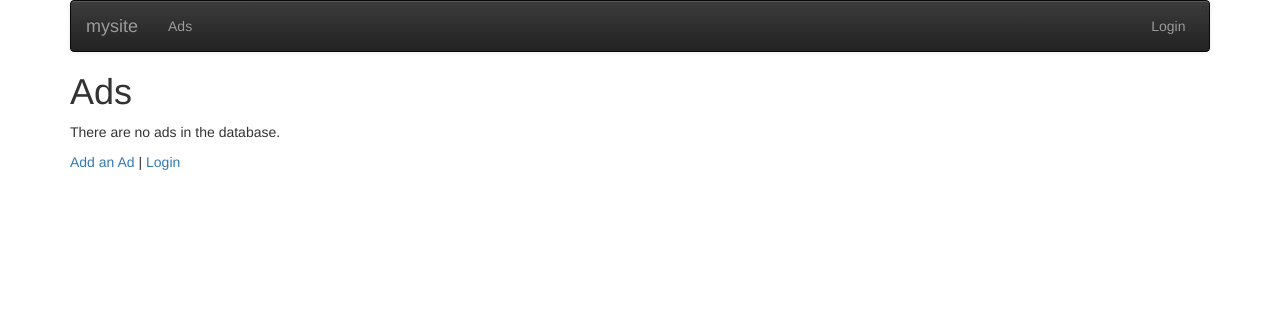
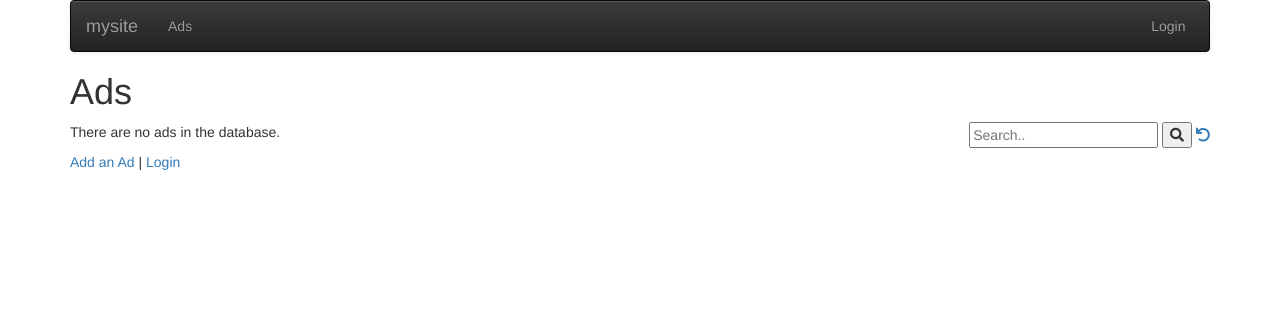
Before and after one commit to abhijitramesh/Django_for_everybody, a Django app: page /ads/ in a window 1280 px wide. Shown: the top 312 px of the page. Run offline with Django 3.2, Linux system fonts and the light colour scheme; data that the repository does not hold is empty; some libraries are stand-ins or nearby versions.

Commit message:
feat: ads: search

```diff
--- a/Building_Web_applicaitons_in_django/mysite/ads/templates/ads/ad_list.html
+++ b/Building_Web_applicaitons_in_django/mysite/ads/templates/ads/ad_list.html
@@ -1,6 +1,16 @@
 {% extends "base_menu.html" %}
 {% block content %}
 <h1>Ads</h1>
+<div style="float:right">
+<!-- https://www.w3schools.com/howto/howto_css_search_button.asp -->
+<form>
+  <input type="text" placeholder="Search.." name="search"
+  {% if search %} value="{{ search }}" {% endif %}
+  >
+  <button type="submit"><i class="fa fa-search"></i></button>
+<a href="{% url 'ads:all' %}"><i class="fa fa-undo"></i></a>
+</form>
+</div>
 <p>
 {% if ad_list %}
 <ul>
--- a/Building_Web_applicaitons_in_django/mysite/ads/views.py
+++ b/Building_Web_applicaitons_in_django/mysite/ads/views.py
@@ -4,7 +4,8 @@ from django.urls import reverse_lazy, reverse
 from django.http import HttpResponse
 from django.contrib.auth.mixins import LoginRequiredMixin
 from django.views.generic import CreateView, UpdateView, DeleteView, ListView, DetailView
-
+from django.db.models import Q
+from django.contrib.humanize.templatetags.humanize import naturaltime
 
 from django.core.files.uploadedfile import InMemoryUploadedFile
 
@@ -17,27 +18,38 @@ class AdListView(OwnerListView):
     model = Ad
     template_name = "ads/ad_list.html"
 
-    def get(self,request):
-        ad_list = Ad.objects.all()
-        favorites = list()
+    def get(self, request):
+        strval = request.GET.get("search", False)
+        if strval:
+            query = Q(title__contains=strval)
+            query.add(Q(text__contains=strval), Q.OR)
+            objects = Ad.objects.filter(query).select_related().order_by('-updated_at')[:10]
+        else:
+            objects = Ad.objects.all().order_by('-updated_at')[:10]
+
+        for obj in objects:
+            obj.natural_updated = naturaltime(obj.updated_at)
+        ctx = {'ad_list': objects, 'search': strval}
         if request.user.is_authenticated:
+            favorites = list()
             rows = request.user.favorite_ads.values('id')
             favorites = [row['id'] for row in rows]
-        ctx = {'ad_list':ad_list,'favorites':favorites}
+            ctx = {'ad_list': objects, 'search': strval, 'favorites': favorites}
 
-        return render(request,self.template_name,ctx)
+        return render(request, self.template_name, ctx)
 
 
 class AdDetailView(OwnerDetailView):
     model = Ad
     template_name = "ads/ad_detail.html"
 
-    def get(self, request, pk) :
+    def get(self, request, pk):
         x = Ad.objects.get(id=pk)
         comments = Comments.objects.filter(ad=x).order_by('-updated_at')
         comment_form = CommentForm()
-        context = { 'ad' : x, 'comments': comments, 'comment_form': comment_form }
+        context = {'ad': x, 'comments': comments, 'comment_form': comment_form}
         return render(request, self.template_name, context)
+
 
 class AdCreateView(LoginRequiredMixin, CreateView):
     template_name = 'ads/ad_form.html'
@@ -58,6 +70,7 @@ class AdCreateView(LoginRequiredMixin, CreateView):
         ad.owner = self.request.user
         ad.save()
         return redirect(self.success_url)
+
 
 class AdUpdateView(LoginRequiredMixin, UpdateView):
     template_name = 'ads/ad_form.html'
@@ -97,11 +110,12 @@ def stream_file(request, pk):
 
 
 class CommentCreateView(LoginRequiredMixin, View):
-    def post(self, request, pk) :
+    def post(self, request, pk):
         f = get_object_or_404(Ad, id=pk)
         comment = Comments(text=request.POST['comment'], owner=request.user, ad=f)
         comment.save()
         return redirect(reverse('ads:ad_detail', args=[pk]))
+
 
 class CommentDeleteView(OwnerDeleteView):
     model = Comments
@@ -112,16 +126,18 @@ class CommentDeleteView(OwnerDeleteView):
         ad = self.object.ad
         return reverse('ads:ad_detail', args=[ad.id])
 
+
 # csrf exemption in class based views
 # https://stackoverflow.com/questions/16458166/how-to-disable-djangos-csrf-validation
 from django.views.decorators.csrf import csrf_exempt
 from django.utils.decorators import method_decorator
 from django.db.utils import IntegrityError
 
+
 @method_decorator(csrf_exempt, name='dispatch')
 class AddFavoriteView(LoginRequiredMixin, View):
-    def post(self, request, pk) :
-        print("Add PK",pk)
+    def post(self, request, pk):
+        print("Add PK", pk)
         t = get_object_or_404(Ad, id=pk)
         fav = Fav(user=request.user, ad=t)
         try:
@@ -130,10 +146,11 @@ class AddFavoriteView(LoginRequiredMixin, View):
             pass
         return HttpResponse()
 
+
 @method_decorator(csrf_exempt, name='dispatch')
 class DeleteFavoriteView(LoginRequiredMixin, View):
-    def post(self, request, pk) :
-        print("Delete PK",pk)
+    def post(self, request, pk):
+        print("Delete PK", pk)
         t = get_object_or_404(Ad, id=pk)
         try:
             fav = Fav.objects.get(user=request.user, ad=t).delete()
```
Also changed, not shown: Building_Web_applicaitons_in_django/mysite/db.sqlite3.
